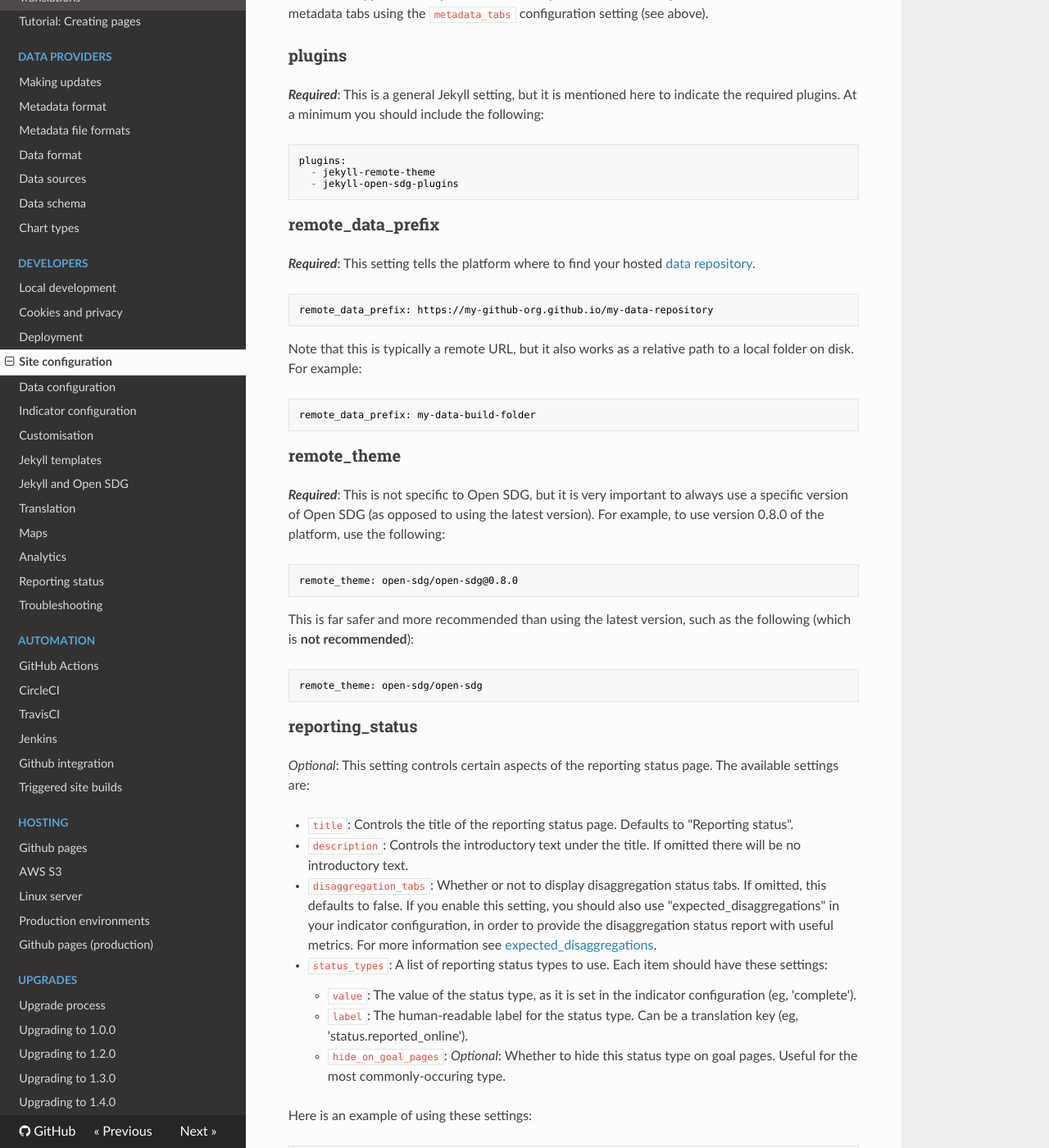
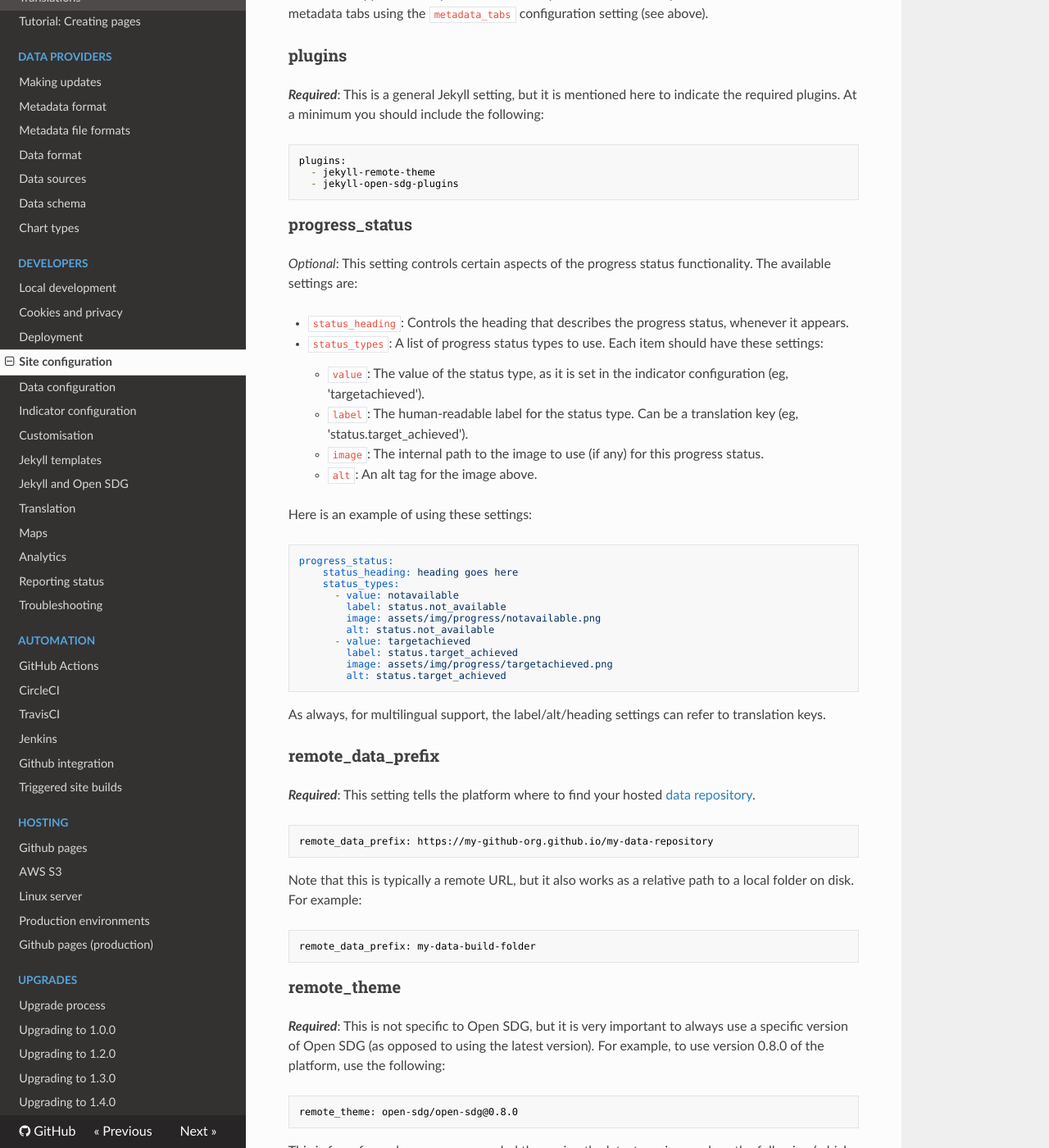
Before and after one commit to open-sdg/open-sdg, an MkDocs documentation site: the page built from docs/configuration.md, in a window 1280 px wide and 1400 px high, scrolled down 17918 px. Shown: the whole window at 82% size. Built offline with MkDocs 1.6.1, drawn with Linux system fonts in a browser that asks for light colours; nearby versions of some CDN libraries; old or Windows-style settings are respelled for this version of MkDocs.

Commit message:
Docs and setting name tweak

````diff
--- a/docs/configuration.md
+++ b/docs/configuration.md
@@ -743,6 +743,35 @@ plugins:
   - jekyll-open-sdg-plugins
 ```
 
+### progress_status
+
+_Optional_: This setting controls certain aspects of the progress status functionality. The available settings are:
+
+* `status_heading`: Controls the heading that describes the progress status, whenever it appears.
+* `status_types`: A list of progress status types to use. Each item should have these settings:
+    * `value`: The value of the status type, as it is set in the indicator configuration (eg, 'targetachieved').
+    * `label`: The human-readable label for the status type. Can be a translation key (eg, 'status.target_achieved').
+    * `image`: The internal path to the image to use (if any) for this progress status.
+    * `alt`: An alt tag for the image above.
+
+Here is an example of using these settings:
+
+```yaml
+progress_status:
+    status_heading: heading goes here
+    status_types:
+      - value: notavailable
+        label: status.not_available
+        image: assets/img/progress/notavailable.png
+        alt: status.not_available
+      - value: targetachieved
+        label: status.target_achieved
+        image: assets/img/progress/targetachieved.png
+        alt: status.target_achieved
+```
+
+As always, for multilingual support, the label/alt/heading settings can refer to translation keys.
+
 ### remote_data_prefix
 
 **_Required_**: This setting tells the platform where to find your hosted [data repository](glossary.md#data-repository).
````
Also changed, not shown: docs/indicator-configuration.md (+14 -2 lines), 3 other files.
